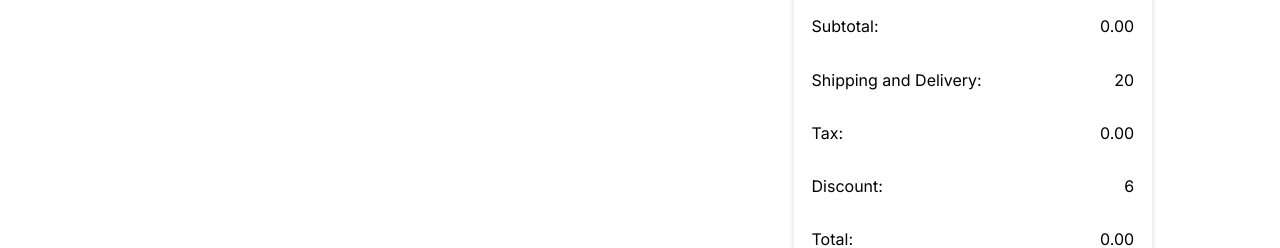
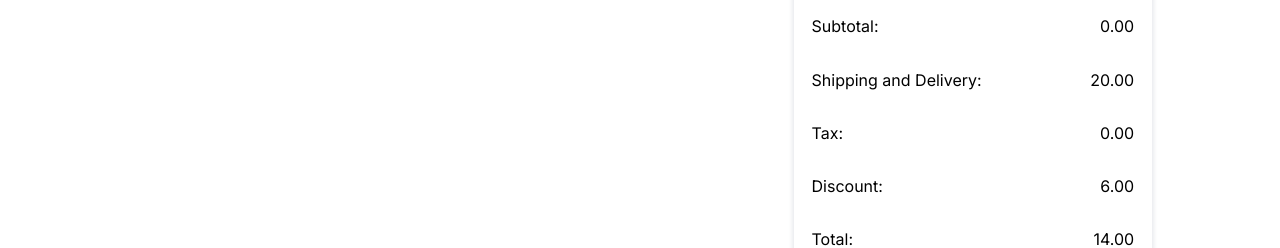
Before and after one commit to davisstacked/ecommerce-frontend, a Next.js app: page /view-cart in a window 1280 px wide. Shown: the part 174-422 px from the top of the page. Built offline with nearby package versions, Linux system fonts and the light colour scheme.

Commit message:
Wrote ReadMe file

```diff
--- a/src/app/components/MainContent/MainContent.module.scss
+++ b/src/app/components/MainContent/MainContent.module.scss
@@ -14,6 +14,10 @@ $footerHeight: 72px;
   justify-content: center;
   align-items: center;
   margin-top: #{$headerHeight};
+
+  @media (max-width: 1000px) {
+    height: calc(100vh - #{$headerHeight} - #{$footerHeight} - 1rem);
+  }
 }
 
 .mainContent {
--- a/src/app/recoil/selectors.ts
+++ b/src/app/recoil/selectors.ts
@@ -20,11 +20,23 @@ export const taxSelector = selector({
   },
 });
 
+export const discountSelector = selector({
+  key: 'Discount',
+  get: () => 6,
+});
+
+export const shippingSelector = selector({
+  key: 'Shipping',
+  get: () => 20,
+});
+
 export const totalSelector = selector({
   key: 'Total',
   get: ({ get }) => {
     const subtotal = get(subtotalSelector);
+    const discount = get(discountSelector);
+    const shipping = get(shippingSelector);
     const tax = get(taxSelector);
-    return subtotal + tax;
+    return subtotal - discount + tax + shipping;
   },
 });
--- a/src/app/view-cart/page.tsx
+++ b/src/app/view-cart/page.tsx
@@ -5,6 +5,8 @@ import {
   subtotalSelector,
   taxSelector,
   totalSelector,
+  discountSelector,
+  shippingSelector,
 } from '../recoil/selectors';
 import { shoppingCartState } from '../recoil/atoms';
 import ShoppingCartItem from '../components/ShoppingCartItemList/ShoppingCartItem';
@@ -17,6 +19,8 @@ const ShoppingCart: FC = () => {
   const subtotal = useRecoilValue(subtotalSelector);
   const tax = useRecoilValue(taxSelector);
   const total = useRecoilValue(totalSelector);
+  const discount = useRecoilValue(discountSelector);
+  const shipping = useRecoilValue(shippingSelector);
   const buttonIconSrc = '/icons/rightArrow.svg';
   const {
     shoppingCartPage,
@@ -50,7 +54,7 @@ const ShoppingCart: FC = () => {
             <div>Subtotal:</div> <div>{subtotal.toFixed(2)}</div>
           </div>
           <div className={summaryItem}>
-            <div>Shipping and Delivery:</div> <div>20</div>
+            <div>Shipping and Delivery:</div> <div>{shipping.toFixed(2)}</div>
           </div>
           <div className={summaryItem}>
             <div>Tax:</div>
@@ -58,7 +62,7 @@ const ShoppingCart: FC = () => {
           </div>
           <div className={summaryItem}>
             <div>Discount:</div>
-            <div>6</div>
+            <div>{discount.toFixed(2)}</div>
           </div>
           <div className={summaryItem}>
             <div>Total:</div> <div>{total.toFixed(2)}</div>
```
Also changed, not shown: src/app/products/[id]/ProductPage.module.scss (+6 -5 lines), 1 other file (tests, documents, lock files or other folders).
